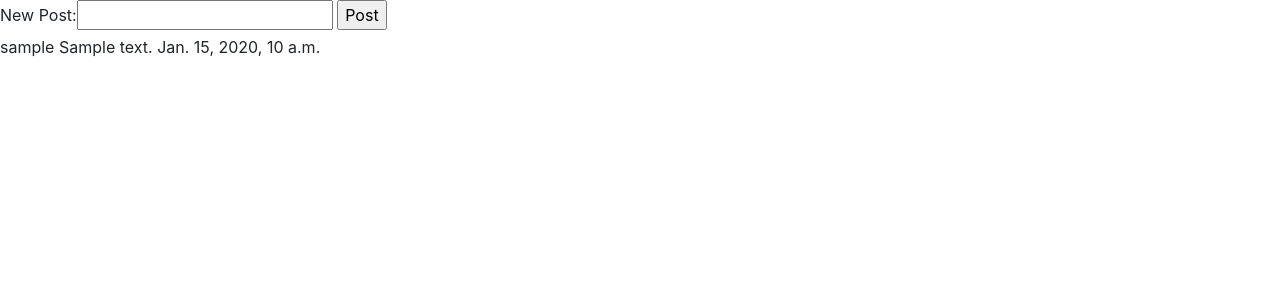
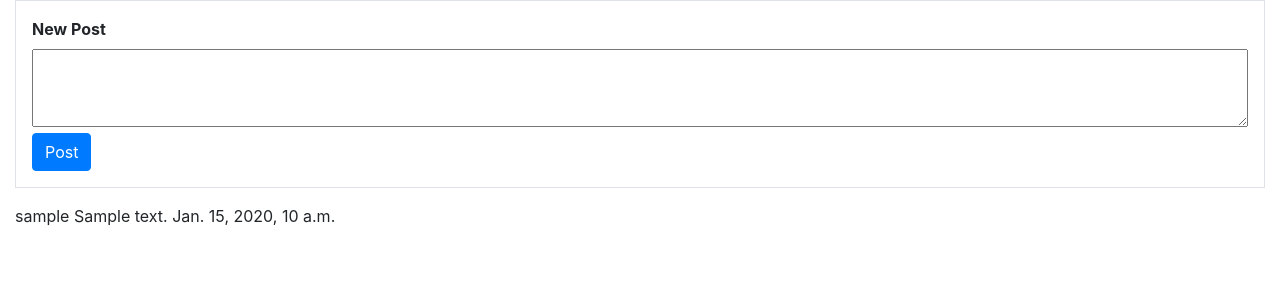
Before and after one commit to ghrust/cs50w-project4-network, a Django app: page / in a window 1280 px wide. Shown: the part 56-356 px from the top of the page. Run offline with Django 3.2, Linux system fonts and the light colour scheme; tables that the repository leaves empty hold one stand-in row (values such as "Sample post"); some libraries are stand-ins or nearby versions.

Commit message:
new post form styling

```diff
--- a/network/forms.py
+++ b/network/forms.py
@@ -4,5 +4,12 @@ from django import forms
 class NewPostForm(forms.Form):
     post = forms.CharField(
         required=True,
-        label='New Post'
+        label='New Post',
+        label_suffix='',
+        widget=forms.Textarea(
+            attrs={
+                'class': 'w-100',
+                'rows': '3'
+            }
+        )
     )
--- a/network/templates/network/index.html
+++ b/network/templates/network/index.html
@@ -2,9 +2,14 @@
 
 {% block body %}
     <form action="{% url 'new_post' %}" method="post">
-        {% csrf_token %}
-        {{ form }}
-        <input type="submit" value="Post">
+        <div class="form-group p-3 border">
+            {% csrf_token %}
+            {% for field in form %}
+                <b><label for="{{ field.auto_id }}">{{ field.label }}</label></b>
+                {{ field }}
+            {% endfor %}
+            <button type="submit" class="btn btn-primary">Post</button>
+        </div>
     </form>
 
     {% for post in posts %}
--- a/network/templates/network/layout.html
+++ b/network/templates/network/layout.html
@@ -41,7 +41,7 @@
             </div>
           </nav>
 
-        <div class="body">
+        <div class="body container-fluid">
             {% block body %}
             {% endblock %}
         </div>
--- a/network/tests.py
+++ b/network/tests.py
@@ -125,9 +125,7 @@ class NetworkTestCase(TestCase):
 
         response = Client().get('/')
 
-        form = NewPostForm()
-
-        self.assertContains(response, form)
+        self.assertIsInstance(response.context['form'], NewPostForm)
 
     def test_get_request_new_post(self):
         """Test get request to new post view."""
```
